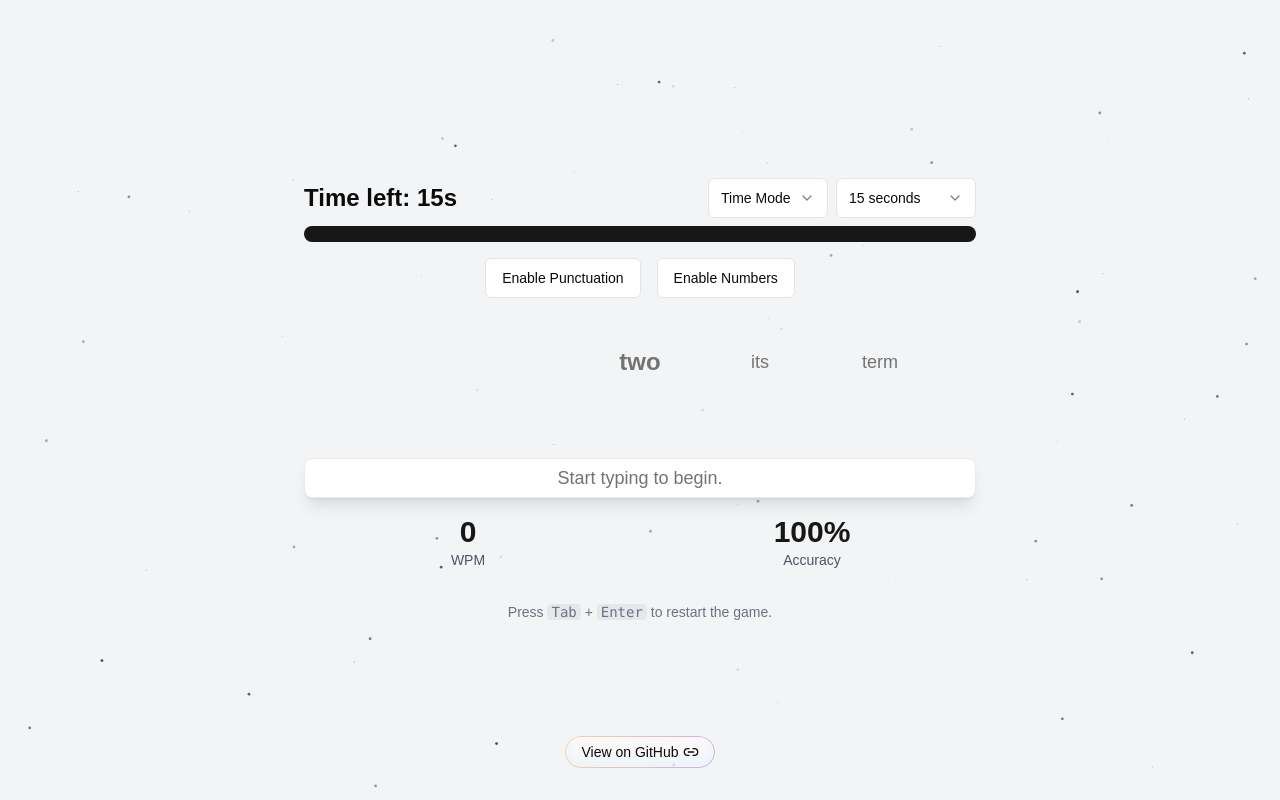
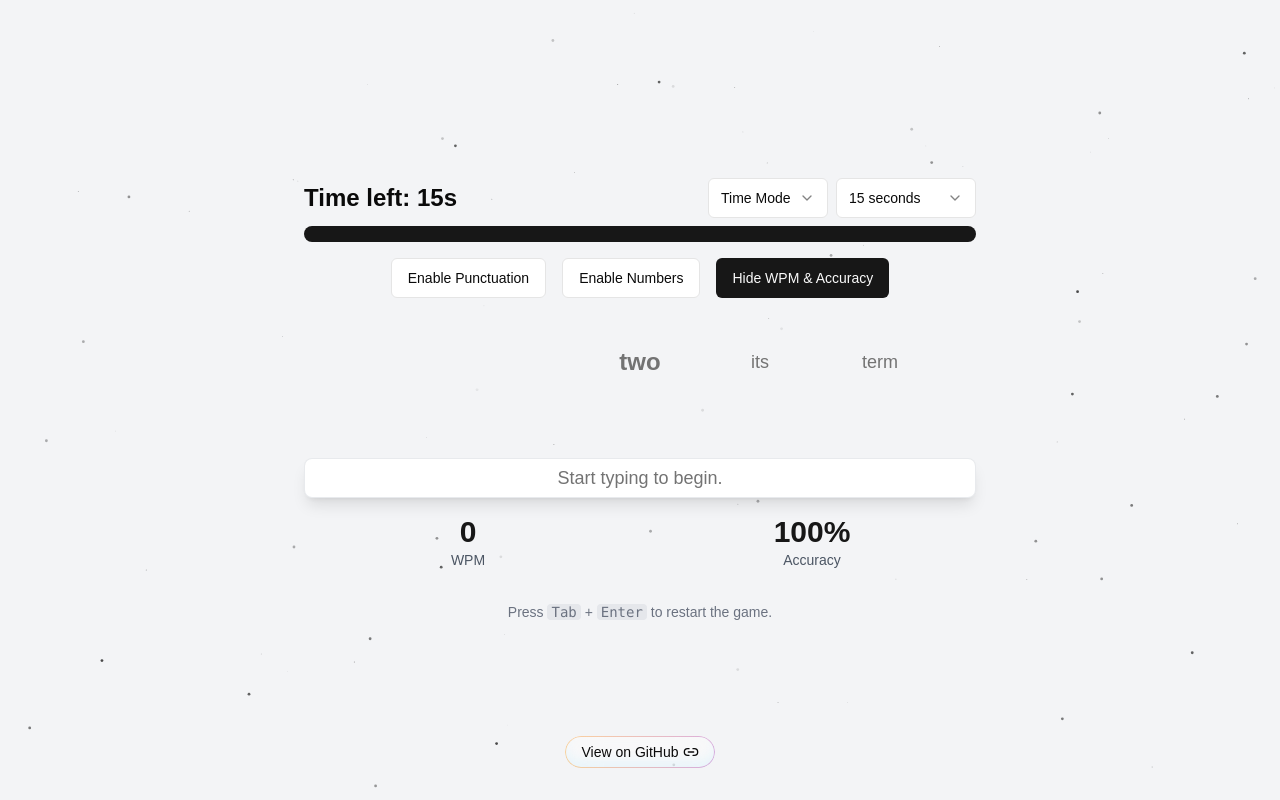
Before and after one commit to basith-ahmed/typespace, a Next.js app: page / in a window 1280 px wide. Built offline with nearby package versions, Linux system fonts and the light colour scheme.

Commit message:
feat: added toggle for displaying wpm and accuracy

```diff
--- a/app/page.tsx
+++ b/app/page.tsx
@@ -44,6 +44,9 @@ export default function ImprovedTypingSpeedTester() {
   const inputRef = useRef<HTMLInputElement>(null);
   const containerRef = useRef<HTMLDivElement>(null);
   const [containerWidth, setContainerWidth] = useState(0);
+
+  // New state variable to toggle performance display
+  const [showPerformance, setShowPerformance] = useState(true);
 
   // Refs to store the wpm and accuracy without causing re-renders
   const wpmRef = useRef(wpm);
@@ -389,13 +392,13 @@ export default function ImprovedTypingSpeedTester() {
                 />
               ) : (
                 <Progress
-                  value={100 - ((wordIndex / testWordCount) * 100)}
+                  value={100 - (wordIndex / testWordCount) * 100}
                   className="w-full"
                 />
               )}
             </div>
 
-            {/* Options for Punctuation and Numbers */}
+            {/* Options for Punctuation, Numbers, and Performance Display */}
             <div className="mb-4 w-full max-w-2xl flex justify-center space-x-4">
               <Button
                 variant={includePunctuation ? "default" : "outline"}
@@ -414,6 +417,15 @@ export default function ImprovedTypingSpeedTester() {
                 }}
               >
                 {includeNumbers ? "Disable" : "Enable"} Numbers
+              </Button>
+              <Button
+                variant={showPerformance ? "default" : "outline"}
+                onClick={() => {
+                  setShowPerformance(!showPerformance);
+                  inputRef.current?.focus();
+                }}
+              >
+                {showPerformance ? "Hide" : "Show"} WPM & Accuracy
               </Button>
             </div>
 
@@ -492,6 +504,8 @@ export default function ImprovedTypingSpeedTester() {
               aria-label="Type the words shown above"
             />
 
+            {/* Conditionally render WPM and Accuracy */}
+            {showPerformance && (
               <div className="grid grid-cols-2 gap-4 text-center w-full max-w-2xl">
                 <div>
                   <div className="text-3xl font-bold text-primary">{wpm}</div>
@@ -504,6 +518,7 @@ export default function ImprovedTypingSpeedTester() {
                   <div className="text-sm text-gray-600">Accuracy</div>
                 </div>
               </div>
+            )}
           </>
         )}
         {gameState === "result" && (
```
Lines whose indentation alone changed are shown as unchanged.
